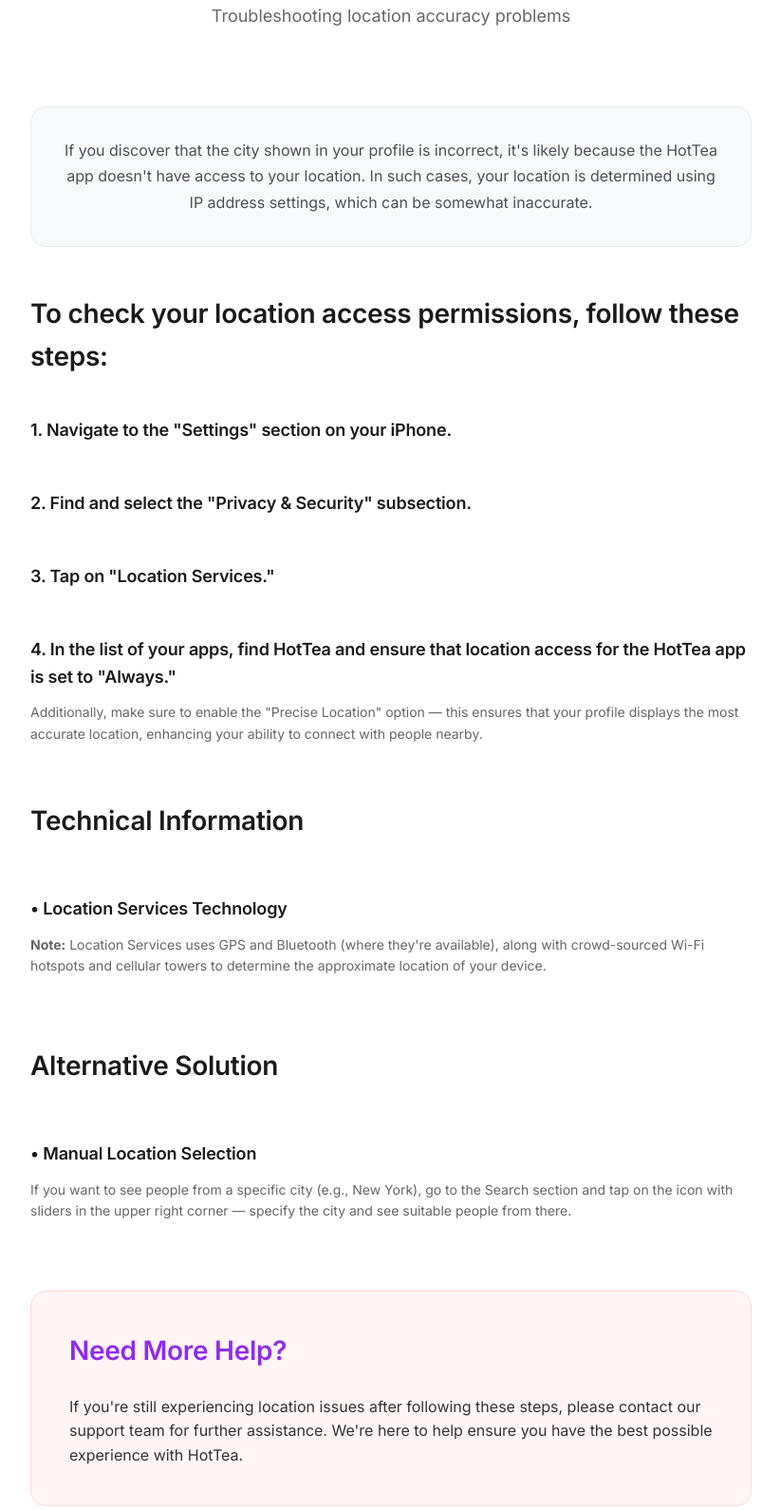
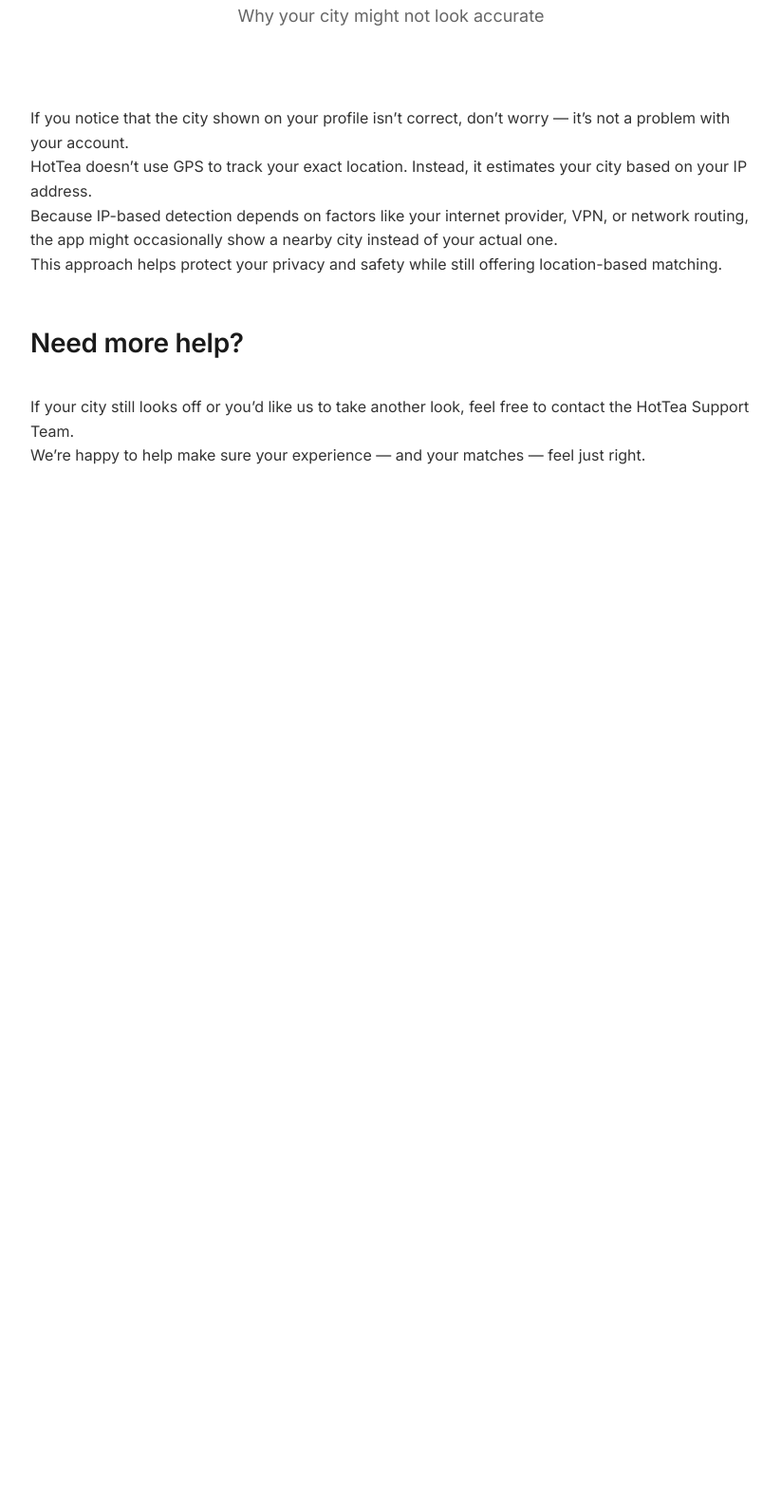
Before and after one commit to Seedyshen/Hottea, a website: page public/location-issue.html in a window 1280 px wide. Shown: the part 267-1856 px from the top of the page at 95% size, without its empty margins (228-1051 px from the left). After the commit the page ends 848 px from the top, so only its background shows below. Drawn offline with Linux system fonts and the light colour scheme.

Commit message:
Update Location Issue page: simplify copy, focus on IP-based location and privacy protection

```diff
--- a/public/location-issue.html
+++ b/public/location-issue.html
@@ -4,8 +4,8 @@
     <meta charset="UTF-8">
     <meta name="viewport" content="width=device-width, initial-scale=1.0">
     <title>Location Issue - HotTea</title>
-    <meta name="description" content="HotTea Location Issue - Troubleshooting location accuracy problems">
-    <meta name="keywords" content="location issue,GPS,location services,troubleshooting,HotTea">
+    <meta name="description" content="HotTea Location Issue — Why your city may look inaccurate and how we protect privacy.">
+    <meta name="keywords" content="HotTea, location issue, IP-based location, privacy, GPS">
     <meta name="author" content="HotTea Team">
     <link rel="stylesheet" href="guidelines.css">
     <link rel="icon" type="image/x-icon" href="favicon.ico">
@@ -20,60 +20,22 @@
         <div class="guidelines-header">
             <div class="header-icon">📍</div>
             <h1>Location Issue</h1>
-            <p class="header-subtitle">Troubleshooting location accuracy problems</p>
+            <p class="header-subtitle">Why your city might not look accurate</p>
         </div>
 
-        <!-- Introduction -->
-        <div class="guidelines-intro">
-            <p>If you discover that the city shown in your profile is incorrect, it's likely because the HotTea app doesn't have access to your location. In such cases, your location is determined using IP address settings, which can be somewhat inaccurate.</p>
+        <!-- Main Copy -->
+        <div class="guidelines-section">
+            <p>If you notice that the city shown on your profile isn’t correct, don’t worry — it’s not a problem with your account.</p>
+            <p>HotTea doesn’t use GPS to track your exact location. Instead, it estimates your city based on your IP address.</p>
+            <p>Because IP-based detection depends on factors like your internet provider, VPN, or network routing, the app might occasionally show a nearby city instead of your actual one.</p>
+            <p>This approach helps protect your privacy and safety while still offering location-based matching.</p>
         </div>
 
-        <!-- Location Access Section -->
+        <!-- Help Section -->
         <div class="guidelines-section">
-            <h2>To check your location access permissions, follow these steps:</h2>
-
-            <div class="behavior-item">
-                <h3>1. Navigate to the "Settings" section on your iPhone.</h3>
-            </div>
-
-            <div class="behavior-item">
-                <h3>2. Find and select the "Privacy & Security" subsection.</h3>
-            </div>
-
-            <div class="behavior-item">
-                <h3>3. Tap on "Location Services."</h3>
-            </div>
-
-            <div class="behavior-item">
-                <h3>4. In the list of your apps, find HotTea and ensure that location access for the HotTea app is set to "Always."</h3>
-                <p>Additionally, make sure to enable the "Precise Location" option — this ensures that your profile displays the most accurate location, enhancing your ability to connect with people nearby.</p>
-            </div>
-        </div>
-
-        <!-- Technical Information -->
-        <div class="guidelines-section">
-            <h2>Technical Information</h2>
-
-            <div class="profile-item">
-                <h3>• Location Services Technology</h3>
-                <p><strong>Note:</strong> Location Services uses GPS and Bluetooth (where they're available), along with crowd-sourced Wi-Fi hotspots and cellular towers to determine the approximate location of your device.</p>
-            </div>
-        </div>
-
-        <!-- Alternative Solution -->
-        <div class="guidelines-section">
-            <h2>Alternative Solution</h2>
-
-            <div class="profile-item">
-                <h3>• Manual Location Selection</h3>
-                <p>If you want to see people from a specific city (e.g., New York), go to the Search section and tap on the icon with sliders in the upper right corner — specify the city and see suitable people from there.</p>
-            </div>
-        </div>
-
-        <!-- Additional Help -->
-        <div class="guidelines-section zero-tolerance">
-            <h2>Need More Help?</h2>
-            <p>If you're still experiencing location issues after following these steps, please contact our support team for further assistance. We're here to help ensure you have the best possible experience with HotTea.</p>
+            <h2>Need more help?</h2>
+            <p>If your city still looks off or you’d like us to take another look, feel free to contact the HotTea Support Team.</p>
+            <p>We’re happy to help make sure your experience — and your matches — feel just right.</p>
         </div>
     </div>
 </body>
```
